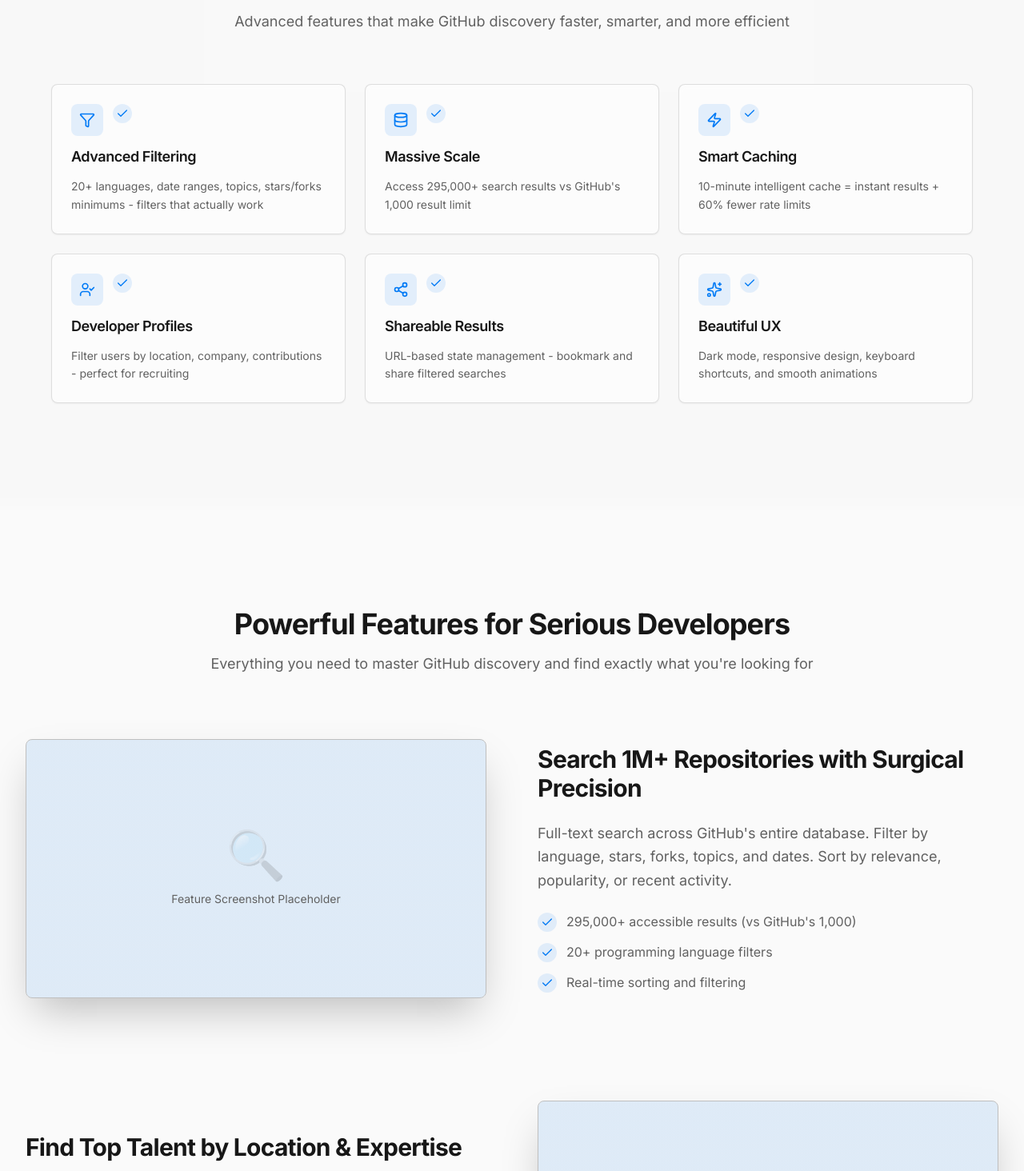
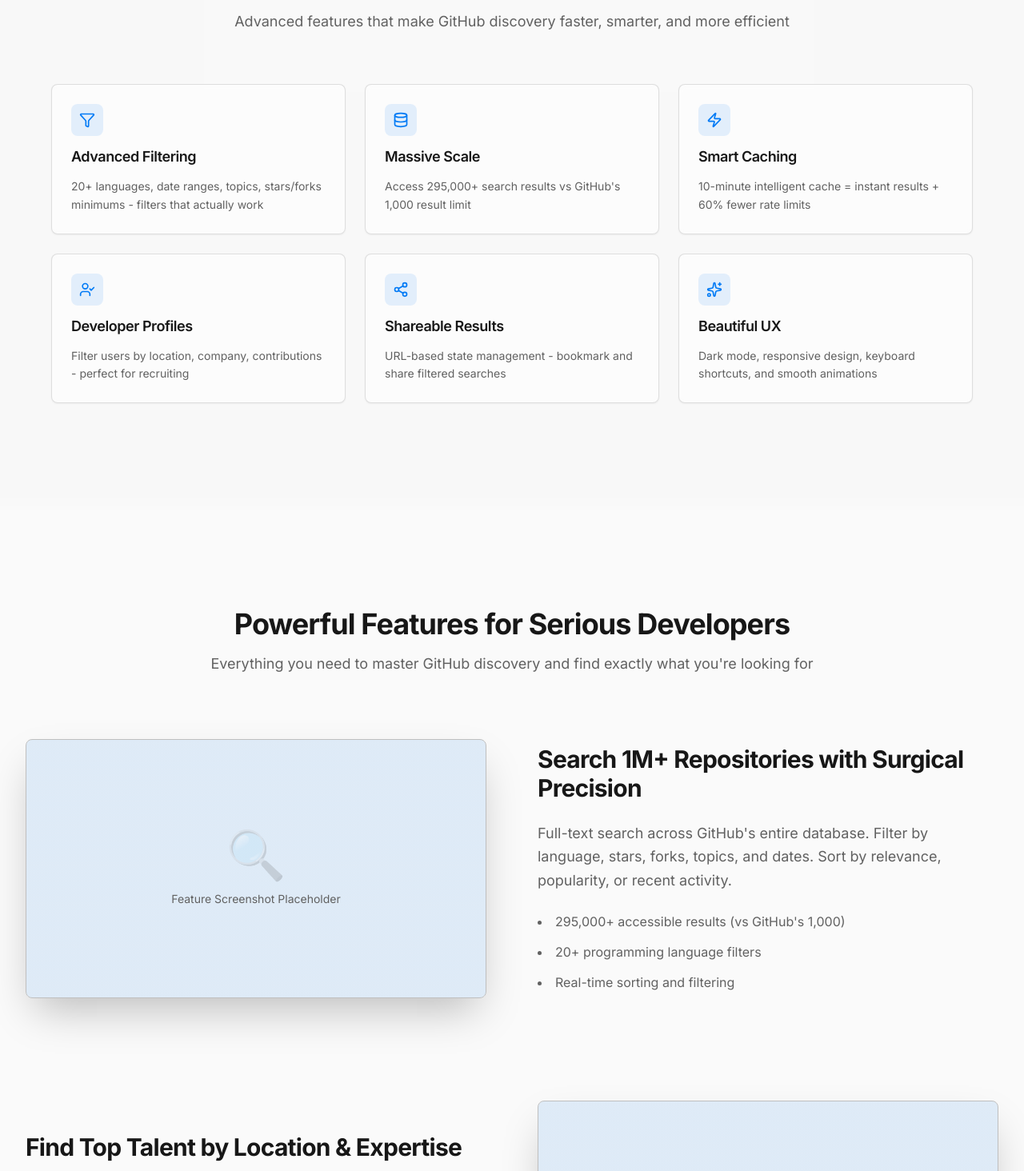
Before and after one commit to gaurav0909-max/github-repo-finder, a Next.js app: page / in a window 1280 px wide. Shown: the part 2426-3890 px from the top of the page at 80% size. Built offline with nearby package versions, Linux system fonts and the light colour scheme.

Commit message:
Remove checkmark icons from cards
- Remove Check icon circles from Benefits Grid cards
- Replace checkmark bullets with standard list bullets in Features
- Clean up unused Check imports

```diff
--- a/src/components/landing/benefits-grid.tsx
+++ b/src/components/landing/benefits-grid.tsx
@@ -9,8 +9,7 @@
   Zap,
   UserCheck,
   Share2,
-  Sparkles,
-  Check
+  Sparkles
 } from "lucide-react";
 
 const iconMap = {
@@ -47,14 +46,9 @@
               <StaggerItem key={index}>
                 <Card className="p-6 h-full border-border/50 bg-card/50 backdrop-blur-sm transition-all duration-200 hover:shadow-md">
                   <div className="space-y-3">
-                    {/* Icon with checkmark */}
-                    <div className="flex items-start gap-3">
-                      <div className="flex-shrink-0 w-10 h-10 rounded-lg bg-primary/10 dark:bg-primary/20 flex items-center justify-center text-primary">
-                        {IconComponent && <IconComponent className="w-5 h-5" />}
-                      </div>
-                      <div className="flex-shrink-0 w-6 h-6 rounded-full bg-primary/10 flex items-center justify-center">
-                        <Check className="w-4 h-4 text-primary" />
-                      </div>
+                    {/* Icon */}
+                    <div className="flex-shrink-0 w-10 h-10 rounded-lg bg-primary/10 dark:bg-primary/20 flex items-center justify-center text-primary">
+                      {IconComponent && <IconComponent className="w-5 h-5" />}
                     </div>
 
                     {/* Title */}
--- a/src/components/landing/features-showcase.tsx
+++ b/src/components/landing/features-showcase.tsx
@@ -3,7 +3,6 @@
 import Image from "next/image";
 import { landingContent } from "@/lib/constants/landing-content";
 import FadeInWrapper from "./animation-wrappers/fade-in-wrapper";
-import { Check } from "lucide-react";
 
 export default function FeaturesShowcase() {
   const { features } = landingContent;
@@ -78,16 +77,13 @@
                     </p>
 
                     {/* Bullets */}
-                    <ul className="space-y-3">
+                    <ul className="space-y-3 list-disc list-inside">
                       {feature.bullets.map((bullet, bulletIndex) => (
                         <li
                           key={bulletIndex}
-                          className="flex items-start gap-3 text-muted-foreground"
+                          className="text-muted-foreground leading-relaxed"
                         >
-                          <div className="flex-shrink-0 w-6 h-6 rounded-full bg-primary/10 flex items-center justify-center mt-0.5">
-                            <Check className="w-4 h-4 text-primary" />
-                          </div>
-                          <span className="leading-relaxed">{bullet}</span>
+                          {bullet}
                         </li>
                       ))}
                     </ul>
```
